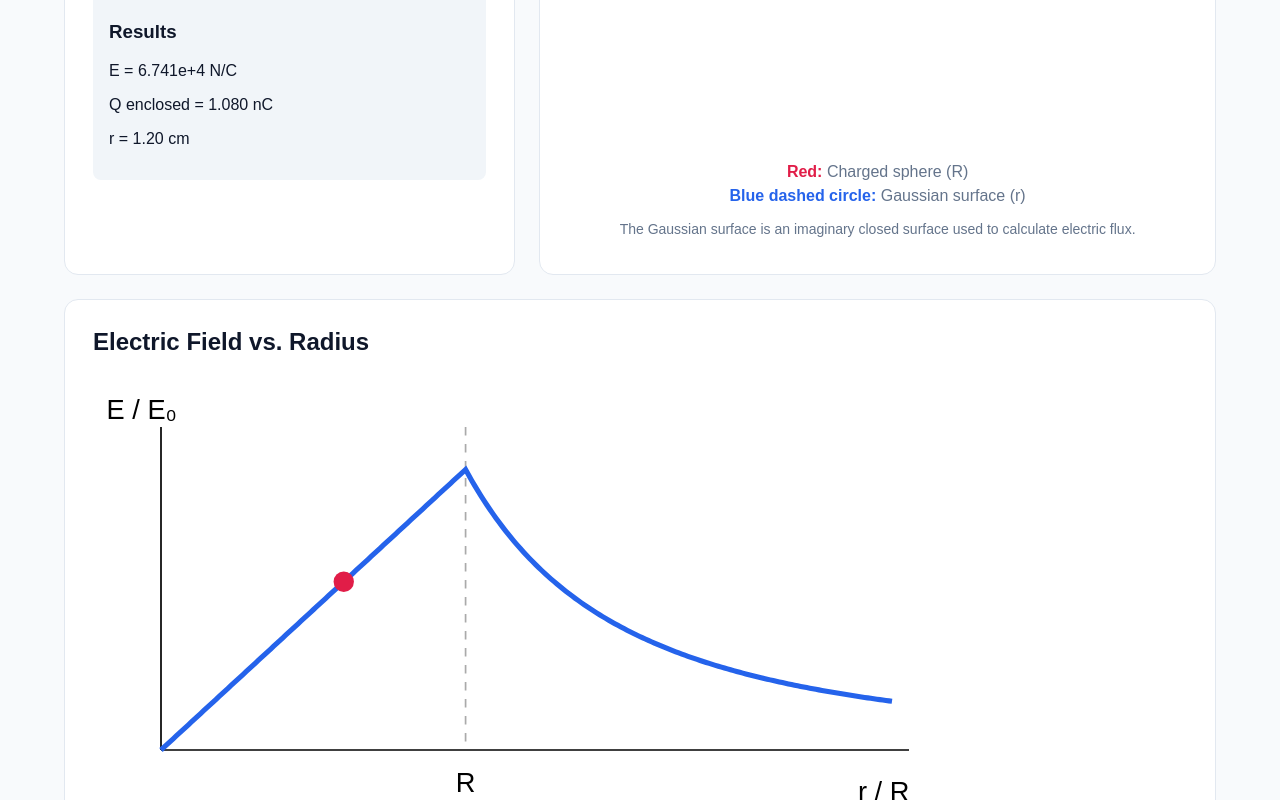
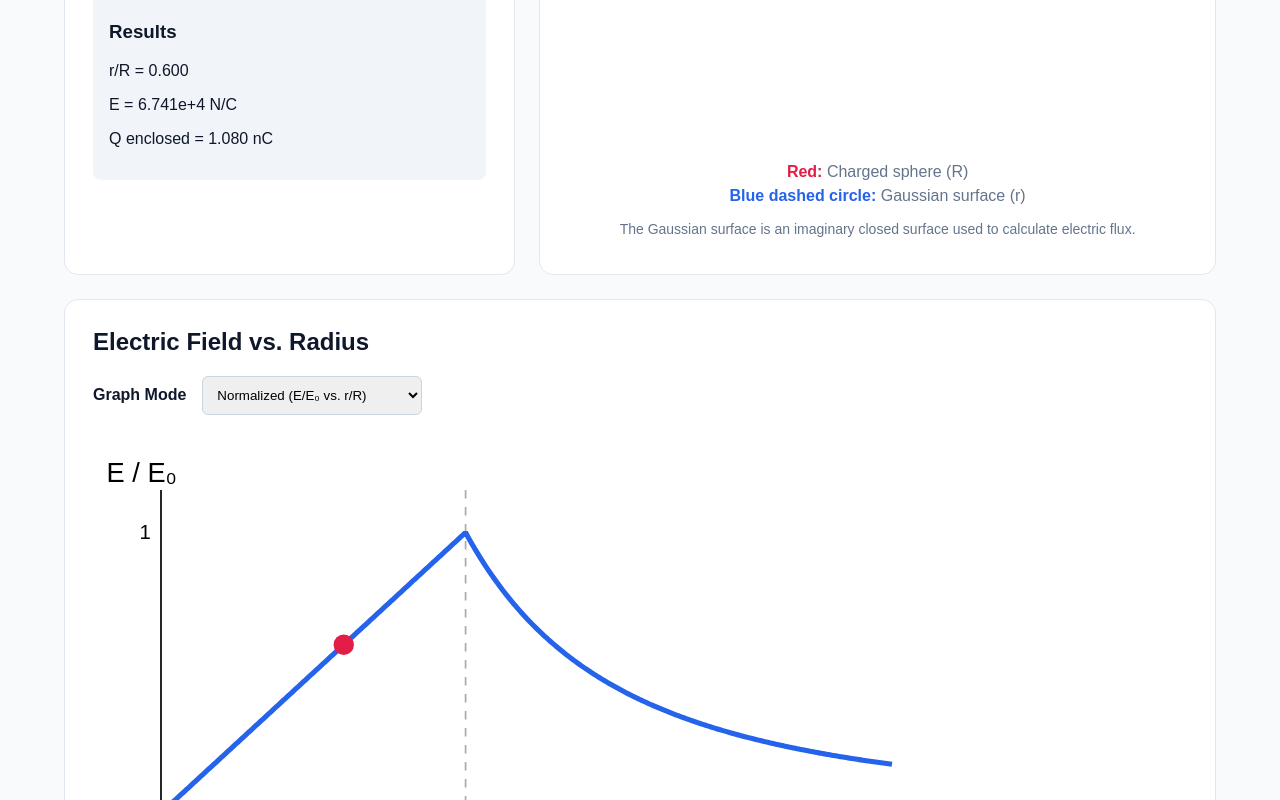
Before and after one commit to phyllos/electrostatics-visualizer, a React (Vite) app: page / in a window 1280 px wide. Shown: the part 520-1320 px from the top of the page. Built offline with nearby package versions, Linux system fonts and the light colour scheme.

Commit message:
Add independent radii controls and physical field plot

```diff
--- a/src/App.css
+++ b/src/App.css
@@ -145,3 +145,21 @@ select {
 
   overflow-x: auto;
 }
+
+.plot-controls {
+  display: flex;
+  align-items: center;
+  gap: 16px;
+
+  margin: 18px 0 24px;
+}
+
+.plot-controls label {
+  margin: 0;
+  white-space: nowrap;
+}
+
+.plot-controls select {
+  width: auto;
+  min-width: 220px;
+}
--- a/src/App.tsx
+++ b/src/App.tsx
@@ -14,9 +14,19 @@ function App() {
   const [distribution, setDistribution] =
     useState<ChargeDistribution>("solid");
 
+  // Sphere radius in cm
   const [radius, setRadius] = useState(2);
 
-  const [x, setX] = useState(0.6);
+  // Gaussian surface radius in cm
+  const [observationRadius, setObservationRadius] =
+    useState(1.2);
+
+  // Graph display mode
+  const [plotMode, setPlotMode] =
+    useState<"normalized" | "physical">("normalized");
+
+  // Dimensionless observation radius
+  const x = observationRadius / radius;
 
   // x = r / R
   const fieldRatio = (t: number) => {
@@ -49,19 +59,95 @@ function App() {
 
   const enclosedCharge = Q * enclosedChargeRatio(x);
 
-  // Electric field plot
+  // ==========================================
+  // Electric Field Plot
+  // ==========================================
+
+  // Maximum horizontal axis value
+
+  const plotXMax =
+    plotMode === "normalized"
+      ? Math.max(2.4, x * 1.1)
+      : 10;
+
+  // Maximum vertical axis value
+
+  const plotYMax =
+    plotMode === "normalized"
+      ? 1
+      : E0;
+
+
+  // Convert horizontal coordinate to r/R
+
+  const getRatio = (position: number) => {
+
+    if (plotMode === "normalized") {
+      return position;
+    }
+
+    return position / radius;
+
+  };
+
+
+  // Generate graph points
+
   const plotPoints = Array.from(
-    { length: 241 },
+    { length: 401 },
     (_, i) => {
-      const t = (i / 240) * 2.4;
 
-      const px = 40 + (t / 2.4) * 430;
+      const position =
+        (i / 400) * plotXMax;
 
-      const py = 220 - fieldRatio(t) * 165;
+      const ratio = getRatio(position);
+
+      const fieldValue =
+        plotMode === "normalized"
+          ? fieldRatio(ratio)
+          : E0 * fieldRatio(ratio);
+
+      const px =
+        40 + (position / plotXMax) * 430;
+
+      const py =
+        220 - (fieldValue / plotYMax) * 165;
 
       return `${px},${py}`;
+
     }
   ).join(" ");
+
+
+  // Observation point
+
+  const markerPosition =
+    plotMode === "normalized"
+      ? x
+      : observationRadius;
+
+  const markerValue =
+    plotMode === "normalized"
+      ? fieldRatio(x)
+      : electricField;
+
+  const markerX =
+    40 + (markerPosition / plotXMax) * 430;
+
+  const markerY =
+    220 - (markerValue / plotYMax) * 165;
+
+
+  // Charged sphere boundary
+
+  const surfacePosition =
+    plotMode === "normalized"
+      ? 1
+      : radius;
+
+  const surfaceX =
+    40 + (surfacePosition / plotXMax) * 430;
+
 
 // Visualization scale
 // 17.5 SVG units = 1 cm
@@ -74,9 +160,6 @@ function App() {
     const gaussianVisualRadius =
       radius * x * visualizationScale;
 
-  const markerX = 40 + (x / 2.4) * 430;
-
-  const markerY = 220 - fieldRatio(x) * 165;
 
   return (
     <main className="app">
@@ -131,17 +214,18 @@ function App() {
           />
 
           <label>
-            Observation Radius: r/R = {x.toFixed(2)}
+            Gaussian Surface Radius (r):{" "}
+            {observationRadius.toFixed(2)} cm
           </label>
 
           <input
             type="range"
             min="0"
-            max="2.4"
-            step="0.01"
-            value={x}
+            max="10"
+            step="0.05"
+            value={observationRadius}
             onChange={(e) =>
-              setX(Number(e.target.value))
+              setObservationRadius(Number(e.target.value))
             }
           />
 
@@ -150,16 +234,16 @@ function App() {
             <h3>Results</h3>
 
             <p>
+              r/R = {x.toFixed(3)}
+            </p>
+
+            <p>
               E = {electricField.toExponential(3)} N/C
             </p>
 
             <p>
               Q enclosed ={" "}
               {(enclosedCharge * 1e9).toFixed(3)} nC
-            </p>
-
-            <p>
-              r = {(x * radius).toFixed(2)} cm
             </p>
 
           </div>
@@ -250,6 +334,34 @@ function App() {
 
         <h2>Electric Field vs. Radius</h2>
 
+        <div className="plot-controls">
+
+          <label htmlFor="plot-mode">
+            Graph Mode
+          </label>
+
+          <select
+            id="plot-mode"
+            value={plotMode}
+            onChange={(e) =>
+              setPlotMode(
+                e.target.value as "normalized" | "physical"
+              )
+            }
+          >
+
+            <option value="normalized">
+              Normalized (E/E₀ vs. r/R)
+            </option>
+
+            <option value="physical">
+              Physical (E vs. r)
+            </option>
+
+          </select>
+
+        </div>
+
         <svg
           viewBox="0 0 500 270"
           className="plot"
@@ -272,9 +384,9 @@ function App() {
           />
 
           <line
-            x1={40 + 430 / 2.4}
+            x1={surfaceX}
             y1="30"
-            x2={40 + 430 / 2.4}
+            x2={surfaceX}
             y2="220"
             stroke="#aaa"
             strokeDasharray="5 5"
@@ -295,22 +407,42 @@ function App() {
           />
 
           <text x="8" y="25">
-            E / E₀
+
+            {plotMode === "normalized"
+              ? "E / E₀"
+              : "E (N/C)"}
+
           </text>
 
-          <text x="450" y="250">
-            r / R
+          <text x="435" y="250">
+
+            {plotMode === "normalized"
+              ? "r / R"
+              : "r (cm)"}
+
           </text>
 
           <text
-            x={40 + 430 / 2.4}
+            x={surfaceX}
             y="245"
             textAnchor="middle"
           >
             R
           </text>
 
+          <text
+            x="34"
+            y="59"
+            textAnchor="end"
+            fontSize="12"
+          >
+            {plotMode === "normalized"
+              ? "1"
+              : E0.toExponential(2)}
+          </text>
+
         </svg>
+
         <div className="physics-note">
 
           <h3>Understanding the Graph</h3>
@@ -343,6 +475,8 @@ function App() {
             Coulomb's constant.
           </p>
 
+          {plotMode === "normalized" ? (
+
             <p>
               The normalized coordinates{" "}
 
@@ -355,6 +489,18 @@ function App() {
               {" allow us to compare spheres of different sizes using the same curve."}
             </p>
 
+          ) : (
+
+            <p>
+              The physical coordinates show the actual
+              electric field in N/C as a function of
+              distance from the center in cm.
+              Changing the sphere radius changes
+              the electric field distribution.
+            </p>
+
+          )}
+
         </div>
 
       </section>
```
Lines whose indentation alone changed are shown as unchanged.
